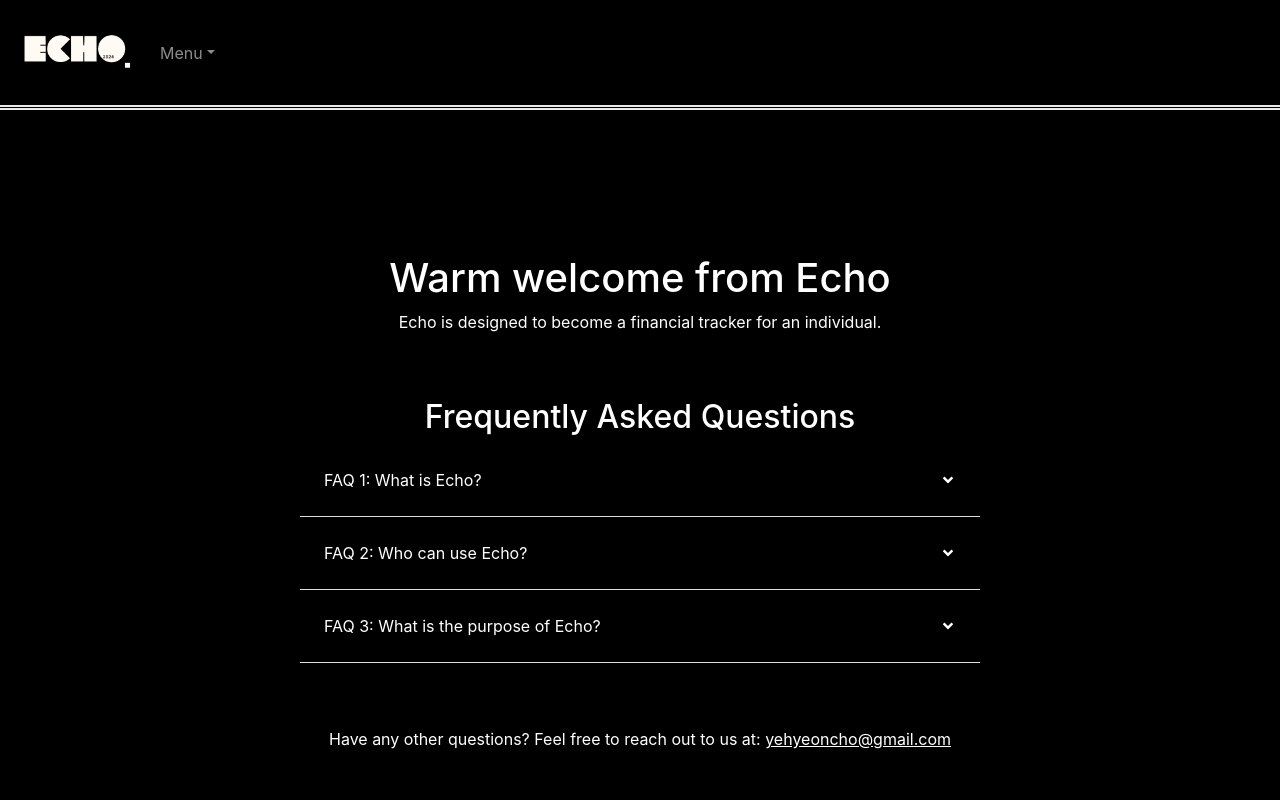
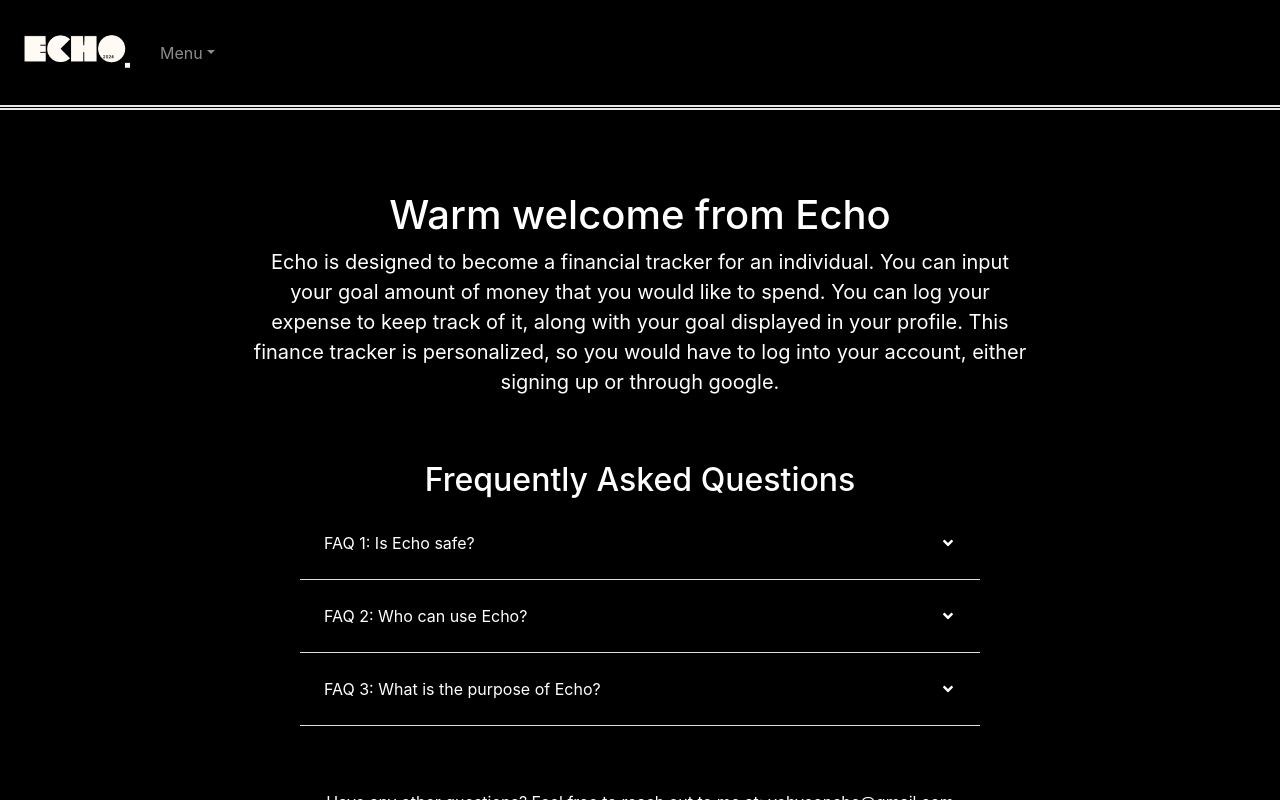
Before and after one commit to ycho1908/ECHO-finance-tracker, a React (Create React App) app: page /about in a window 1280 px wide. Built offline with nearby package versions, Linux system fonts and the light colour scheme; no server answers.

Commit message:
completed the about page with brief description

```diff
--- a/src/pages/about.js
+++ b/src/pages/about.js
@@ -7,26 +7,32 @@
     <div>
       <br/>
       <h1 style={{ textAlign: 'center' }}>Warm welcome from Echo</h1>
-      <p style={{ padding: '0 250px' }}>Echo is designed to become a financial tracker for an individual.</p>
+      <p style={{ padding: '0 250px', fontSize: '20px' }}>Echo is designed to become a financial tracker for an individual. You can input your goal amount of money that you would like to spend. You can log your expense to keep track of it, along with your goal displayed in your profile. This finance tracker is personalized, so you would have to log into your account, either signing up or through google.
+      </p>
 
       <br/>
       <br/>
       <h2 style={{ textAlign: 'center' }}>Frequently Asked Questions</h2>
       <Accordian style={{ padding: '0 300px'}} className="max-w-lg">
-        <AccordianItem value="1" trigger="FAQ 1: What is Echo?">
-        Lorem ipsum dolor sit amet, consectetur adipiscing elit, sed do eiusmod tempor incididunt ut labore et dolore magna aliqua. Fermentum posuere urna nec tincidunt. Cursus turpis massa tincidunt dui ut ornare lectus sit amet. Cursus euismod quis viverra nibh cras pulvinar mattis. Suspendisse faucibus interdum posuere lorem. Ut aliquam purus sit amet luctus venenatis lectus magna fringilla. Fames ac turpis egestas maecenas pharetra convallis posuere morbi leo. Facilisis mauris sit amet massa vitae. Mattis enim ut tellus elementum sagittis vitae. Semper eget duis at tellus at urna condimentum mattis pellentesque. Pellentesque habitant morbi tristique senectus. Tincidunt vitae semper quis lectus nulla at volutpat diam. Ac felis donec et odio pellentesque diam volutpat. Malesuada fames ac turpis egestas integer. Pellentesque adipiscing commodo elit at imperdiet dui accumsan sit. Ullamcorper sit amet risus nullam eget felis eget. Ut venenatis tellus in metus.
+        <AccordianItem value="1" trigger="FAQ 1: Is Echo safe?">
+        We do not connect it to your bank account, so your finance log is manually inputted by yourself. Therefore, Echo is a safe financial tracker.
+        <br/>
         <br/>
         </AccordianItem>
         <AccordianItem value="2" trigger="FAQ 2: Who can use Echo?">
-        Lorem ipsum dolor sit amet, consectetur adipiscing elit, sed do eiusmod tempor incididunt ut labore et dolore magna aliqua. Fermentum posuere urna nec tincidunt. Cursus turpis massa tincidunt dui ut ornare lectus sit amet. Cursus euismod quis viverra nibh cras pulvinar mattis. Suspendisse faucibus interdum posuere lorem. Ut aliquam purus sit amet luctus venenatis lectus magna fringilla. Fames ac turpis egestas maecenas pharetra convallis posuere morbi leo. Facilisis mauris sit amet massa vitae. Mattis enim ut tellus elementum sagittis vitae. Semper eget duis at tellus at urna condimentum mattis pellentesque. Pellentesque habitant morbi tristique senectus. Tincidunt vitae semper quis lectus nulla at volutpat diam. Ac felis donec et odio pellentesque diam volutpat. Malesuada fames ac turpis egestas integer. Pellentesque adipiscing commodo elit at imperdiet dui accumsan sit. Ullamcorper sit amet risus nullam eget felis eget. Ut venenatis tellus in metus.
+        Anyone is eligible to use Echo! Anyone who would like to keep track of their finance would be the best fit to use Echo! However, you need to create an account, signing up or connecting it with your email.
+        <br/>
+        <br/>
         </AccordianItem>
         <AccordianItem value="3" trigger="FAQ 3: What is the purpose of Echo?">
-        Lorem ipsum dolor sit amet, consectetur adipiscing elit, sed do eiusmod tempor incididunt ut labore et dolore magna aliqua. Fermentum posuere urna nec tincidunt. Cursus turpis massa tincidunt dui ut ornare lectus sit amet. Cursus euismod quis viverra nibh cras pulvinar mattis. Suspendisse faucibus interdum posuere lorem. Ut aliquam purus sit amet luctus venenatis lectus magna fringilla. Fames ac turpis egestas maecenas pharetra convallis posuere morbi leo. Facilisis mauris sit amet massa vitae. Mattis enim ut tellus elementum sagittis vitae. Semper eget duis at tellus at urna condimentum mattis pellentesque. Pellentesque habitant morbi tristique senectus. Tincidunt vitae semper quis lectus nulla at volutpat diam. Ac felis donec et odio pellentesque diam volutpat. Malesuada fames ac turpis egestas integer. Pellentesque adipiscing commodo elit at imperdiet dui accumsan sit. Ullamcorper sit amet risus nullam eget felis eget. Ut venenatis tellus in metus.
+        It is to guide you in terms of taking ownership in your own finance. If you would like to visually see all your expenses and keep track of it, Echo is exactly the perfect fit for you.
+        <br/>
+        <br/>
         </AccordianItem>
       </Accordian>
       <br/>
       <br/>
-      <p style={{padding: '0 250px'}}>Have any other questions? Feel free to reach out to us at: <a href="mailto:yehyeoncho@gmail.com" style={{ color: 'white'}}>yehyeoncho@gmail.com</a></p>
+      <p style={{padding: '0 250px'}}>Have any other questions? Feel free to reach out to me at: <a href="mailto:yehyeoncho@gmail.com" style={{ color: 'white'}}>yehyeoncho@gmail.com</a></p>
       </div>
   );
 }
--- a/src/pages/main.js
+++ b/src/pages/main.js
@@ -16,6 +16,7 @@
         </div>
     );
 }
+
 
 // // PREV MAIN PAGE IMPLEMENTATION
 // import '../App.css';
```
